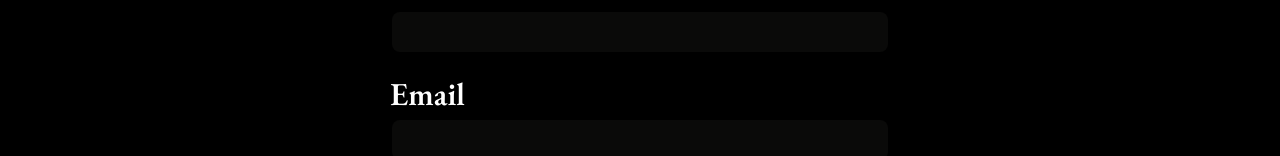
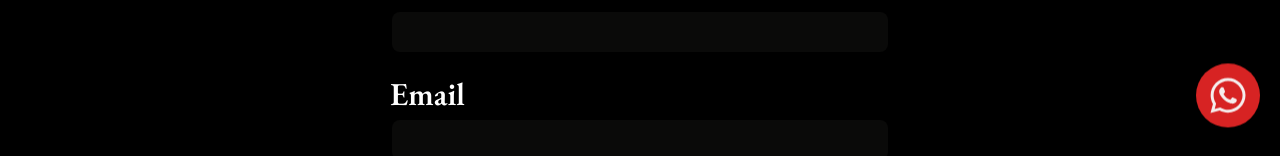
Before and after one commit to gonza87/spartan, a React (Vite) app: page /contact in a window 1280 px wide. Shown: the part 644-800 px from the top of the page. Built offline with nearby package versions, Linux system fonts and the light colour scheme.

Commit message:
componentewsp

```diff
--- a/package.json
+++ b/package.json
@@ -11,6 +11,9 @@
   },
   "dependencies": {
     "@emailjs/browser": "^4.3.3",
+    "@fortawesome/fontawesome-svg-core": "^6.5.2",
+    "@fortawesome/free-brands-svg-icons": "^6.5.2",
+    "@fortawesome/react-fontawesome": "^0.2.2",
     "animate.css": "^4.1.1",
     "bootstrap": "^5.3.3",
     "react": "^18.3.1",
--- a/src/App.css
+++ b/src/App.css
@@ -437,3 +437,37 @@
 .slick-next {
   display: none !important;
 }
+/****************************************************************************************************************************************/
+
+/*** Whatsapp ***/
+
+
+
+.whatsapp-icon {
+  font-size: 40px;
+  width: 40px;
+
+  position: fixed;
+  bottom: 20px;
+  right: 20px;
+  cursor: pointer;
+  animation: bounce 0.5s infinite alternate;
+  border-radius: 50%;
+  background-color: #D72323;
+  padding: 12px;
+  z-index: 1;
+}
+
+.whatsapp-icon:hover {
+  background-color: #25d366;
+}
+
+@keyframes bounce {
+  0% {
+    transform: translateY(0);
+  }
+
+  100% {
+    transform: translateY(-10px);
+  }
+}
--- a/src/App.jsx
+++ b/src/App.jsx
@@ -5,6 +5,7 @@
 import Home from "./pages/Home";
 import Contact from "./pages/Contact";
 import Footer from "./components/Footer";
+import WhatsApp from "./components/WhatsApp";
 
 import "bootstrap/dist/css/bootstrap.min.css";
 import "./App.css";
@@ -31,6 +32,7 @@
           </div>
         </CSSTransition>
       </TransitionGroup>
+      <WhatsApp />
       <Footer />
     </>
   );
--- /dev/null
+++ b/src/components/WhatsApp.jsx
@@ -0,0 +1,23 @@
+import React from "react";
+
+import { FontAwesomeIcon } from "@fortawesome/react-fontawesome";
+import { faWhatsapp } from "@fortawesome/free-brands-svg-icons";
+
+function WhatsApp() {
+  const handleWhatsappClick = () => {
+    const whatsappLink = `https://wa.me/+598000000`;
+
+    window.location.href = whatsappLink;
+  };
+
+  return (
+    <FontAwesomeIcon
+      icon={faWhatsapp}
+      style={{ color: "#F5EDED" }}
+      onClick={handleWhatsappClick}
+      className="whatsapp-icon"
+    />
+  );
+}
+
+export default WhatsApp;
```
Also changed, not shown: 1 other file (tests, documents, lock files or other folders).
